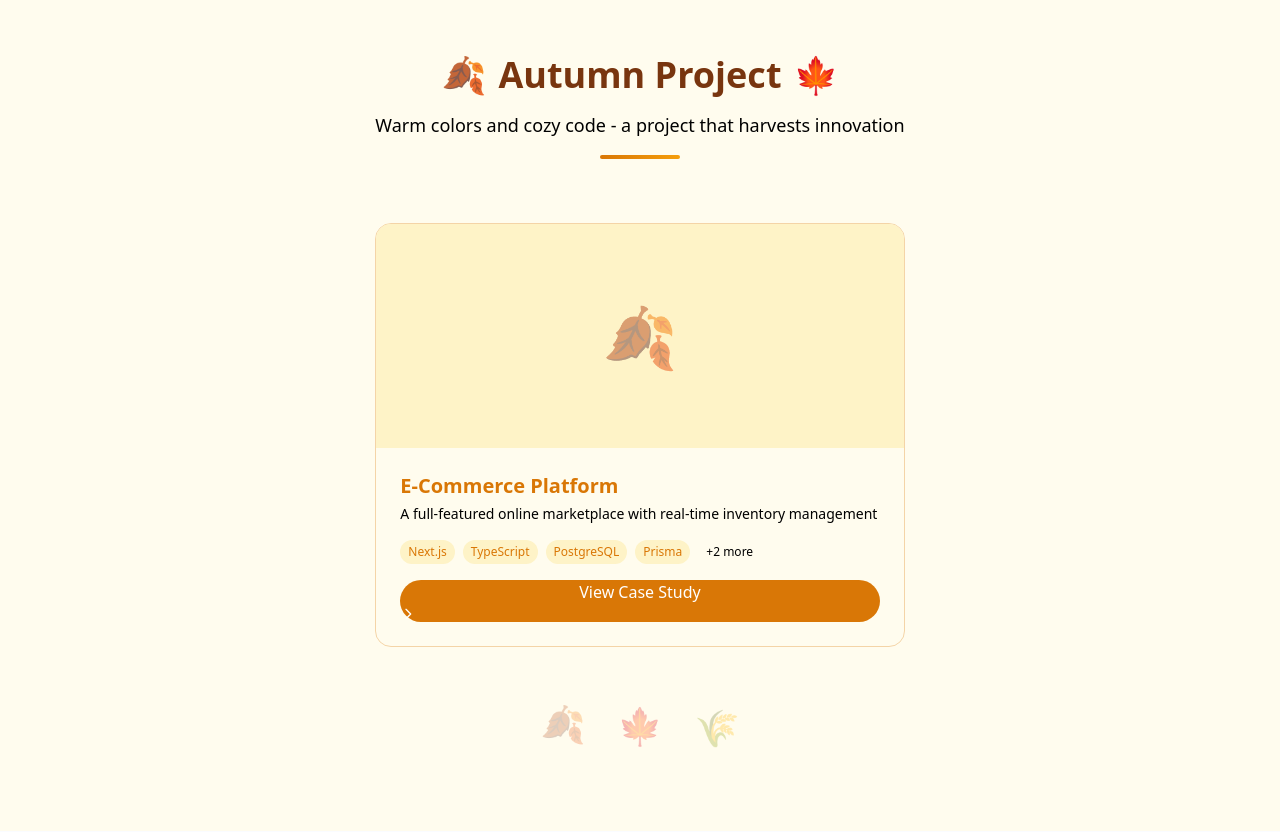
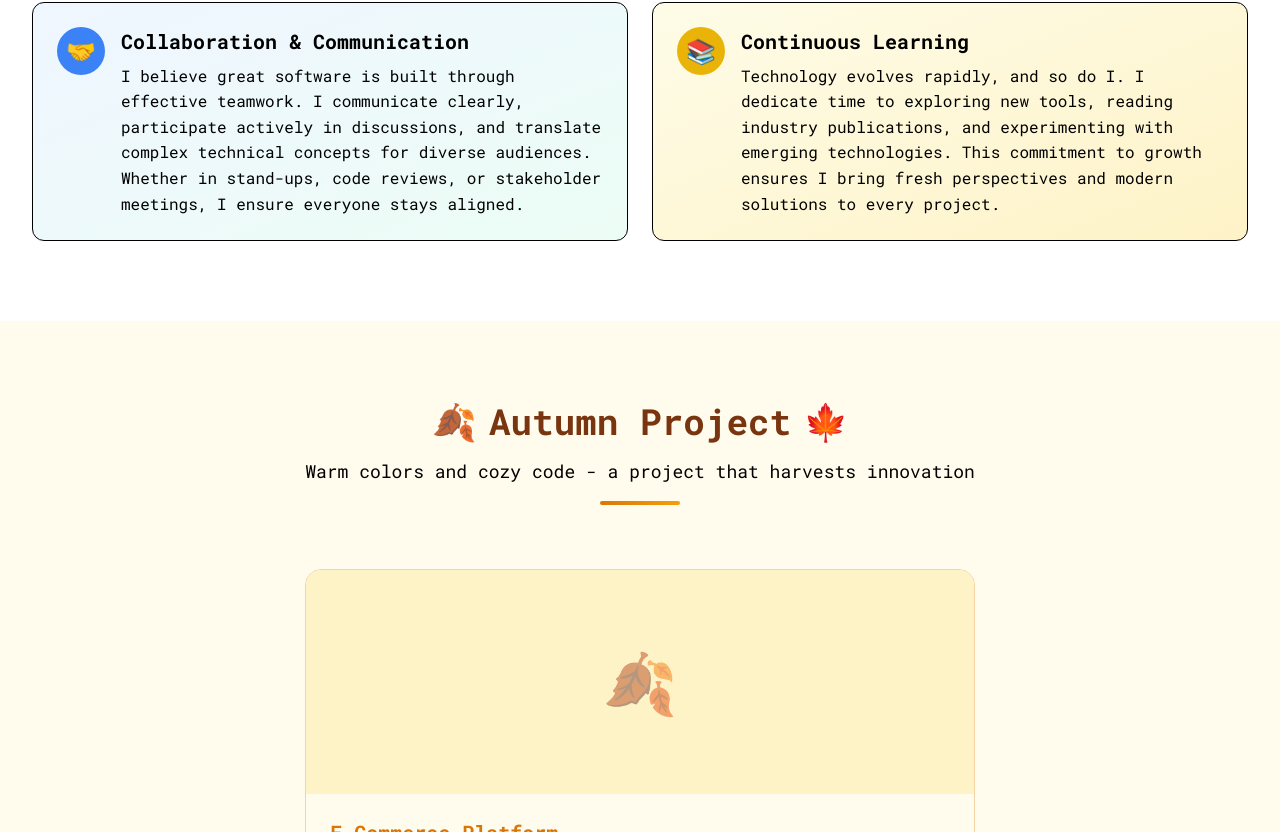
Before and after one commit to ashenafi-dev/four-seasons-portfolio, a Next.js app: page / in a window 1280 px wide. Shown: the part 6188-7020 px from the top of the page. Built offline with nearby package versions, Linux system fonts and the light colour scheme.

Commit message:
Add Roboto Mono font, fix timeline visibility, hide scrollbar
Co-authored-by: ashenafi-dev <125463833+ashenafi-dev@users.noreply.github.com>

```diff
--- a/src/app/globals.css
+++ b/src/app/globals.css
@@ -64,6 +64,15 @@
 
 * {
   box-sizing: border-box;
+  /* Hide scrollbar for all elements */
+  scrollbar-width: none !important;
+  -ms-overflow-style: none !important;
+}
+
+*::-webkit-scrollbar {
+  width: 0 !important;
+  height: 0 !important;
+  display: none !important;
 }
 
 html {
@@ -71,26 +80,8 @@ html {
 }
 
 body {
-  font-family: system-ui, -apple-system, BlinkMacSystemFont, "Segoe UI", Roboto, "Helvetica Neue", Arial, sans-serif;
+  font-family: "Roboto Mono", monospace;
   line-height: 1.6;
-}
-
-/* Custom scrollbar */
-::-webkit-scrollbar {
-  width: 10px;
-}
-
-::-webkit-scrollbar-track {
-  background: oklch(var(--b2));
-}
-
-::-webkit-scrollbar-thumb {
-  background: oklch(var(--bc) / 0.3);
-  border-radius: 5px;
-}
-
-::-webkit-scrollbar-thumb:hover {
-  background: oklch(var(--bc) / 0.5);
 }
 
 /* Selection styling */
--- a/src/app/layout.tsx
+++ b/src/app/layout.tsx
@@ -21,7 +21,12 @@ export default function RootLayout({
 }>) {
   return (
     <html lang="en" className="scroll-smooth" suppressHydrationWarning>
-      <body className="antialiased">
+      <head>
+        <link rel="preconnect" href="https://fonts.googleapis.com" />
+        <link rel="preconnect" href="https://fonts.gstatic.com" crossOrigin="anonymous" />
+        <link href="https://fonts.googleapis.com/css2?family=Roboto+Mono:wght@300;400;500;600;700&display=swap" rel="stylesheet" />
+      </head>
+      <body className="antialiased font-mono">
         <Providers>{children}</Providers>
       </body>
     </html>
--- a/src/components/sections/Experience.tsx
+++ b/src/components/sections/Experience.tsx
@@ -86,7 +86,7 @@ export default function Experience() {
         {/* Timeline */}
         <div className="relative">
           {/* Timeline line */}
-          <div className="absolute left-0 md:left-1/2 transform md:-translate-x-px h-full w-0.5 bg-base-300" />
+          <div className="absolute left-0 md:left-1/2 transform md:-translate-x-px h-full w-1 bg-gradient-to-b from-winter-primary via-spring-primary to-summer-primary opacity-60" />
 
           {/* Experience items */}
           <div className="space-y-12">
```
